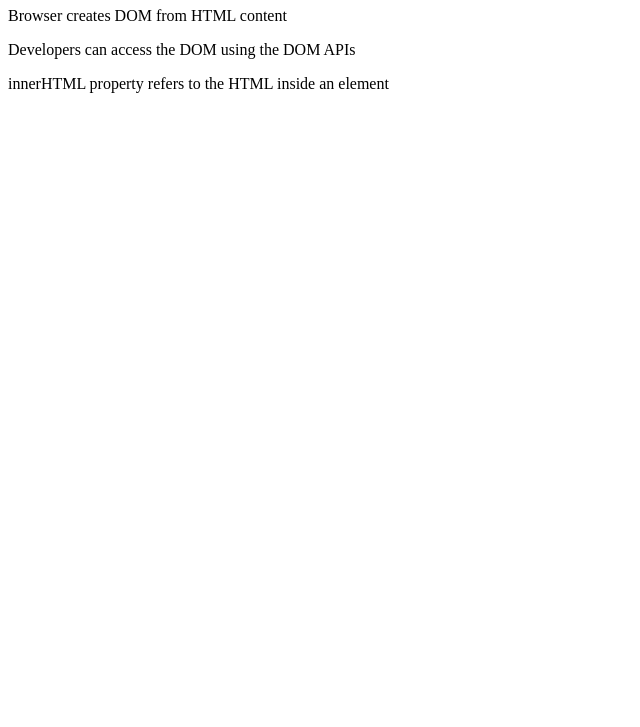
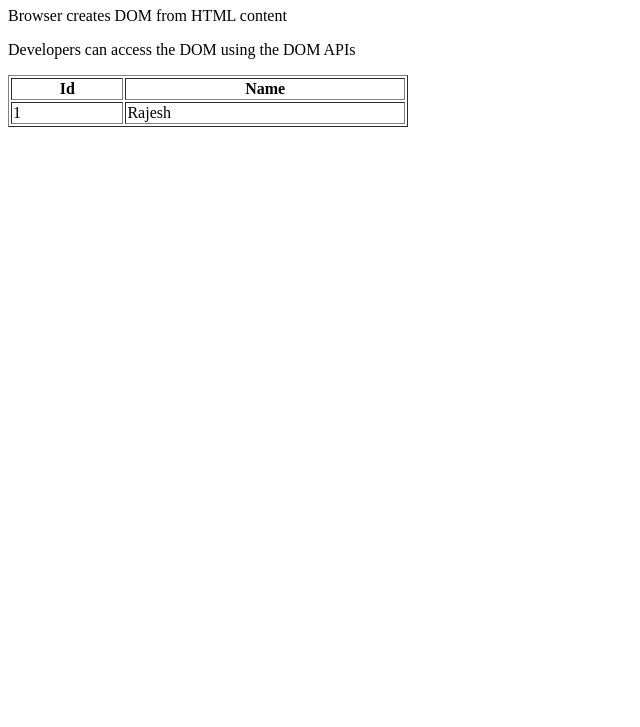
Before and after one commit to Priyeshsoni1/PlayingDom_Crio, a plain HTML site: page me_jsdom_v2/index.html in a window 1280 px wide. Shown: the part 73-800 px from the top of the page, without its empty margins (0-640 px from the left). Drawn offline with Linux system fonts and the light colour scheme.

Commit message:
milestone 5

```diff
--- a/me_jsdom_v2/index.js
+++ b/me_jsdom_v2/index.js
@@ -37,7 +37,107 @@
 
 //-------------------------------------------------------------------------------------------------
 
-const divElement=document.getElementById("facts-list");
-console.log(divElement.innerHTML)
-   divElement.innerHTML=
-"<p>Browser creates DOM from HTML content</p><p>Developers can access the DOM using the DOM APIs</p><p>innerHTML property refers to the HTML inside an element</p>"
+// const divElement=document.getElementById("facts-list");
+// console.log(divElement.innerHTML)
+//    divElement.innerHTML=
+// "<p>Browser creates DOM from HTML content</p><p>Developers can access the DOM using the DOM APIs</p><p>innerHTML property refers to the HTML inside an element</p>"
+
+
+//-------------------------------------------------------------------------------------------------
+
+// const tableElement=document.getElementById("table-div")
+// tableElement.innerHTML=`<table border="1" width="400px">
+// <thead>
+//     <tr>
+//         <td>Id</td>
+//         <td>Name</td>
+//     </tr>
+// </thead>
+// <tbody>
+
+//     <tr>
+//         <td>
+//             1
+//         </td>
+//         <td>
+//         Ramesh
+//         </td>
+//     </tr>
+// </tbody>
+
+
+// </table>`
+
+
+
+
+function loadTable() {
+
+    // Create <table> element with styles
+
+    let table = document.createElement("table");
+
+
+    table.setAttribute("border", "solid");
+
+    table.setAttribute("width", "400px");
+
+
+    // Create header row and append it to the <table> element
+
+    let thead = document.createElement("thead");
+
+    thead.innerHTML = `
+
+      <tr>
+
+          <th>Id</th>
+
+          <th>Name</th>
+
+      </tr>
+
+    `;
+
+    table.append(thead);
+
+
+    // Create body element
+
+    let tbody = document.createElement("tbody");
+
+
+    // Create a table row and append it to the body
+
+    let tRow = document.createElement("tr");
+
+
+    tRow.innerHTML = `
+
+      <td>1</td>
+
+      <td>Rajesh</td>
+
+    `;
+
+
+    // Append <tr> element to <tbody>
+
+    tbody.appendChild(tRow);
+
+
+    // Append <tbody> element to <table>
+
+    table.appendChild(tbody);
+
+
+    // Set newly created <table> element inside the div container
+
+    document.getElementById("table-div").append(table);
+
+  }
+
+
+
+
+loadTable()
```
Also changed, not shown: me_jsdom_v2/index.html (+3 -1 lines).
